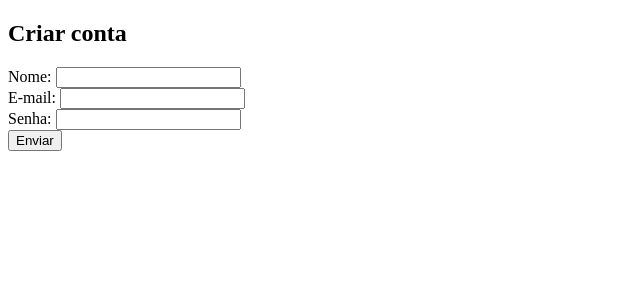
After one commit to Maathe1404/Sistema-Help-Desk, a Flask app: page /cadastro in a window 1280 px wide. The commit adds this page. Shown: the top 300 px of the page, without its empty margins (0-640 px from the left). Run offline with Flask 3, Linux system fonts and the light colour scheme.

Commit message:
Implementa cadastro de usuários e configura gitignore

```diff
--- a/app.py
+++ b/app.py
@@ -1,7 +1,27 @@
 from flask import Flask, render_template, request, redirect, url_for, flash
+from flask_sqlalchemy import SQLAlchemy
+from werkzeug.security import generate_password_hash
 
 app = Flask(__name__)
 app.secret_key = 'uma-chave-secreta'
+app.config['SQLALCHEMY_DATABASE_URI'] = 'sqlite:///helpdesk.db'
+db = SQLAlchemy(app)
+
+class Usuario(db.Model):
+    id = db.Column(db.Integer, primary_key=True)
+    nome = db.Column(db.String (100), nullable=False)
+    email = db.Column(db.String (120), unique=True, nullable=False)
+    senha = db.Column(db.String(255), nullable=False)
+    tipo = db.Column(db.String (20), nullable=False)
+    chamados = db.relationship('Chamado', backref='usuario')
+
+class Chamado(db.Model):
+    id = db.Column(db.Integer, primary_key=True)
+    titulo = db.Column(db.String(100), nullable=False)
+    descricao = db.Column(db.Text, nullable=False)
+    status = db.Column(db.String(20), nullable=False)
+    prioridade = db.Column(db.String(20), nullable=False)
+    usuario_id = db.Column(db.Integer, db.ForeignKey('usuario.id'), nullable=False)
 
 @app.route('/')
 def homepage():
@@ -17,5 +37,32 @@ def login():
 
     return render_template('login.html')
 
+@app.route('/cadastro', methods=['GET', 'POST'])
+def cadastro():
+    if request.method == 'POST':
+        nome=request.form['nome']
+        email = request.form['e-mail']
+        password = request.form['password']
+        senha_hash = generate_password_hash(password)
+
+        usuario_existente = Usuario.query.filter_by(email=email).first()
+        if usuario_existente is None:
+            novo_usuario = Usuario (
+                        nome=nome,
+                        email=email,
+                        senha=senha_hash,
+                        tipo='solicitante'
+                    )
+            db.session.add(novo_usuario)
+            db.session.commit()
+            flash('Cadastro realizado com sucesso!')
+        else:
+            flash('Este e-mail já esta cadastrado!')
+
+    return render_template('cadastro.html')
+
+with app.app_context():
+    db.create_all()
+
 if __name__ == '__main__':
     app.run(debug=True)
--- /dev/null
+++ b/templates/cadastro.html
@@ -0,0 +1,35 @@
+<!DOCTYPE html>
+<html lang="pt-br">
+<head>
+    <meta charset="UTF-8">
+    <meta name="viewport" content="width=device-width, initial-scale=1.0">
+    <title>Cadastro</title>
+</head>
+<body>
+    <h2>Criar conta</h2>
+    <form method="POST" action="{{ url_for('cadastro') }}">
+        <div>
+            <label for="nome">Nome:</label>
+            <input type="text" id="nome" name="nome" required>
+        </div>
+        <div>
+            <label for="e-mail">E-mail:</label>
+            <input type="email" id="e-mail" name="e-mail" required>
+        </div>
+        <div>
+            <label for="password">Senha:</label>
+            <input type="password" id="password" name="password" required>
+        </div>
+        <div>
+            <button type="submit">Enviar</button>
+        </div>
+    </form>
+        {% with mensagens = get_flashed_messages() %}
+             {% if mensagens %}
+                 {% for mensagem in mensagens %}
+                     <p>{{ mensagem }}</p>
+                 {% endfor %}
+            {% endif %}
+        {% endwith %}
+</body>
+</html>
--- a/templates/login.html
+++ b/templates/login.html
@@ -9,7 +9,7 @@
   <body>
     <main class="login">
       <h1>Acessar Sistema</h1>
-      <form method="post" action="{{ url_for('login') }}">
+      <form method="post" action="{{url_for('login')}}">
         <div class="campo">
           <label for="e-mail">E-mail: </label>
           <input type="email" id="e-mail" name="e-mail" required />
```
Also changed, not shown: 1 other file.
